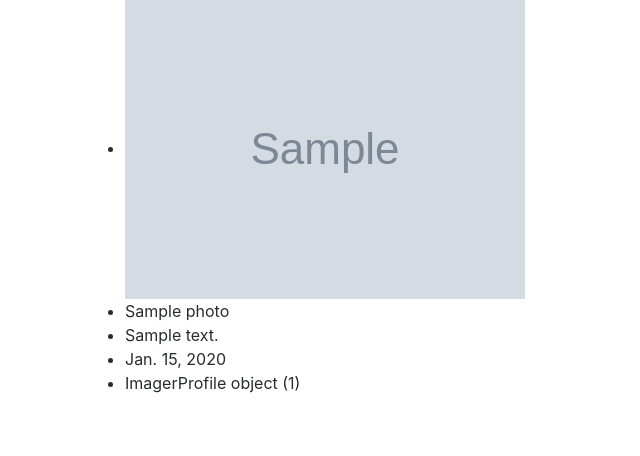
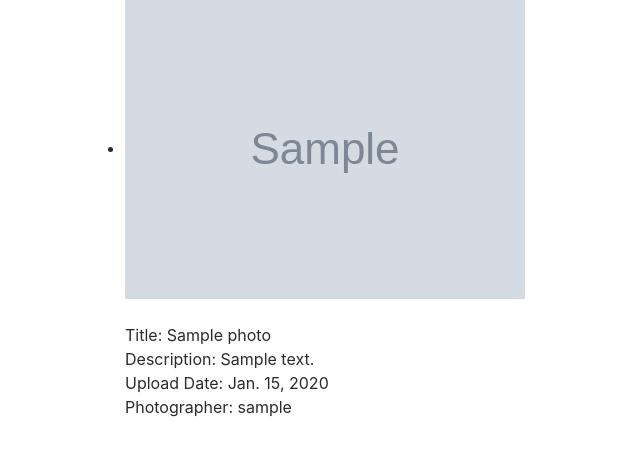
Before and after one commit to JSchatzman/django-imager, a Django app: a page that uses imagersite/imager_images/templates/imager_images/photo_id.html in a window 1280 px wide. Shown: the part 205-661 px from the top of the page, without its empty margins (0-640 px from the left). Run offline with Django 3.2, Linux system fonts and the light colour scheme; tables that the repository leaves empty hold one stand-in row (values such as "Sample post"); grey boxes marked "Sample" are stand-in pictures; some libraries are stand-ins or nearby versions.

Commit message:
adding formatting to image page

```diff
--- a/imagersite/imager_images/templates/imager_images/photo_id.html
+++ b/imagersite/imager_images/templates/imager_images/photo_id.html
@@ -6,10 +6,14 @@
     <h3>{{ error }}</h3>
     {% else %}
     <li><img src="{{ photo.photo.url }}" style="max-width: 80%"></li>
-    <li>{{ photo.title }}</li>
-    <li>{{ photo.description }}</li>
-    <li>{{ photo.date_uploaded }}</li>
-    <li>{{ photo.photographer }}</li>
+    <br>
+    Title: {{ photo.title }}
+    <br>
+    Description:  {{ photo.description }}
+    <br>
+    Upload Date: {{ photo.date_uploaded }}
+    <br>
+    Photographer: {{ photo.photographer.user.username }}
     {% endif %}
 </ul>
 {% endblock %}
```
